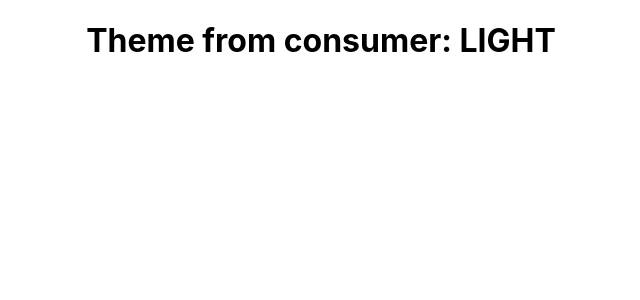
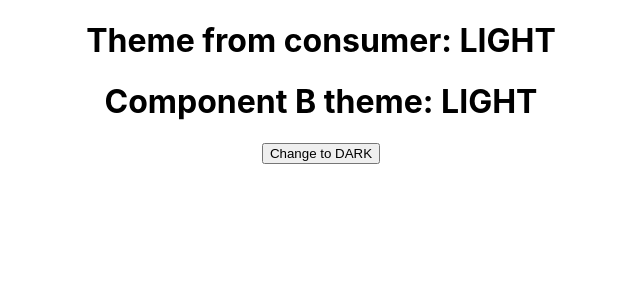
Before and after one commit to ruanres/pomodo-app, a React (Create React App) app: page / in a window 1280 px wide. Shown: the top 300 px of the page, without its empty margins (319-959 px from the left). Built offline with nearby package versions, Linux system fonts and the light colour scheme.

Commit message:
create component B

```diff
--- a/src/App.tsx
+++ b/src/App.tsx
@@ -1,11 +1,13 @@
 import React from 'react';
 import './App.css';
 import ComponentA from './components/ComponentA';
+import ComponentB from './components/ComponentB';
 
 function App() {
   return (
     <div className="App">
       <ComponentA />
+      <ComponentB />
     </div>
   );
 }
--- /dev/null
+++ b/src/components/ComponentB.tsx
@@ -0,0 +1,18 @@
+import React, {useContext} from 'react';
+import ThemeContext from '../context/theme';
+import { ThemeVariants } from '../enums';
+
+const ComponentB = () => {
+  const {theme, setTheme} = useContext(ThemeContext);
+
+  return (
+    <>
+      <h1>Component B theme: {theme.variant}</h1>
+      <button onClick={() => setTheme({variant: ThemeVariants.DARK})}>
+        Change to DARK
+      </button>
+    </>
+  );
+}
+
+export default ComponentB;
--- a/src/context/theme/index.tsx
+++ b/src/context/theme/index.tsx
@@ -1,9 +1,5 @@
 import React, {createContext, useState} from 'react';
-
-enum ThemeVariants {
-  LIGHT="LIGHT",
-  DARK="DARK"
-}
+import { ThemeVariants } from '../../enums';
 
 type Theme = {
   variant: ThemeVariants
--- /dev/null
+++ b/src/enums/index.ts
@@ -0,0 +1,4 @@
+export enum ThemeVariants {
+  LIGHT="LIGHT",
+  DARK="DARK"
+}
```
